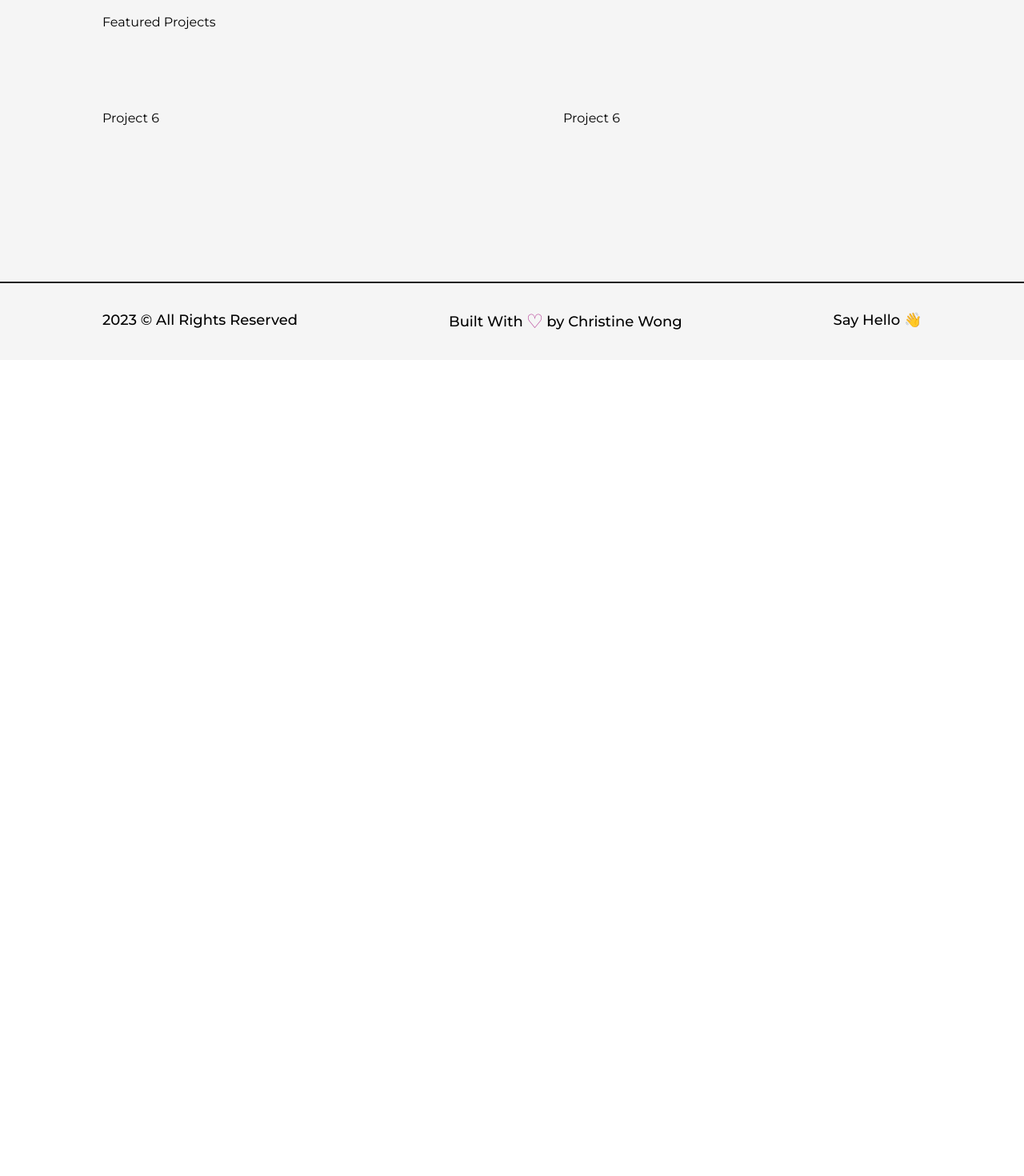
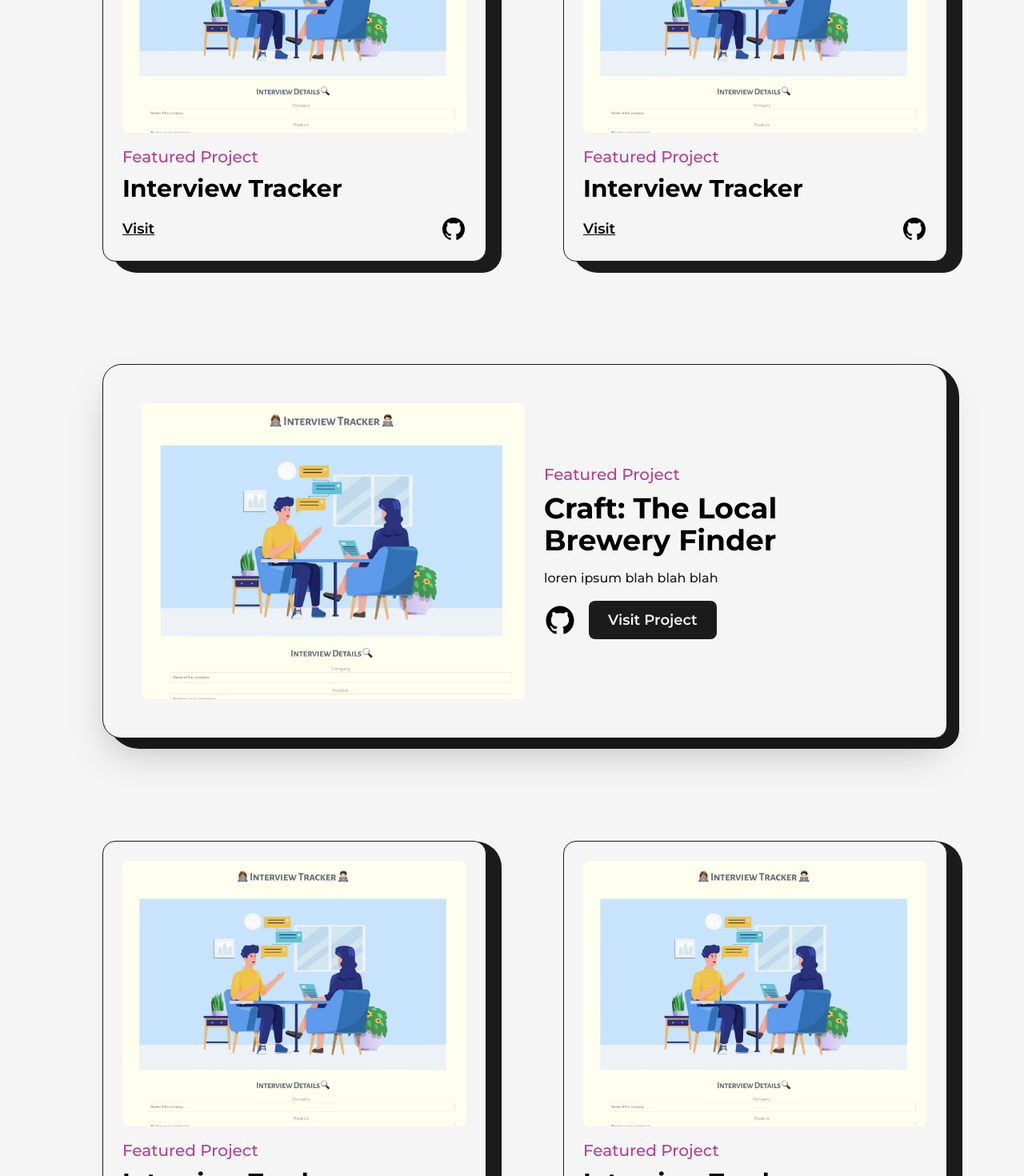
Before and after one commit to cwon07/portfolio_23, a Next.js app: page /projects in a window 1280 px wide. Shown: the part 1260-2730 px from the top of the page at 80% size. Before the commit the page ends 1710 px from the top, so only its background shows below. Built offline with nearby package versions, Linux system fonts and the light colour scheme.

Commit message:
projects page created

```diff
--- /dev/null
+++ b/src/components/hooks/useThemeSwitcher.js
@@ -0,0 +1,9 @@
+import React from 'react'
+
+const useThemeSwitcher = () => {
+    return(
+        <dev></dev>
+    )
+}
+
+export default useThemeSwitcher
--- a/src/pages/projects.js
+++ b/src/pages/projects.js
@@ -10,12 +10,15 @@
 
 const FeaturedProject = ({type, title, summary, img, link, github}) => {
     return(
-      <article className='w-full flex items-center justify-between
+      <article className='w-full flex items-center justify-between relative rounded-br-2xl
       rounded-3xl border border-solid border-dark bg-light shadow-2xl p-12
       '>
-
+      <div className='absolute top-0 -right-4 -z-10 w-[101%] h-[103%] rounded-[2.5rem] bg-dark
+      rounded-br-3xl
+      '/>
         <Link href={link} target="_blank"
-        className="w-1/2 cursor-pointer overflow-hidden rounded-lg">
+        className="w-1/2 cursor-pointer overflow-hidden rounded-lg"
+        >
             <Image src={img} alt={title} className='w-full h-auto' />
         </Link>
 
@@ -34,6 +37,48 @@
       </article>
     )
 }
+
+const Project = ({title, type, img, link, github}) => {
+    return(
+        <article className='w-full flex flex-col items-center justify-center rounded-2xl
+        border border-solid border-dark bg-light p-6 relative
+        '>
+    <div className='absolute top-0 -right-5 -z-10 w-[102%] h-[103%] rounded-[2rem] bg-dark
+      rounded-br-3xl
+      '/>
+            <Link
+                href={link}
+                target="_blank"
+                className="w-full cursor-pointer overflow-hidden rounded-lg"
+            >
+            <Image src={img} alt={title} className='w-full h-auto' />
+        </Link>
+
+        <div className='w-full flex flex-col items-start justify-between mt-4'>
+            <span className='text-primary font-medium text-xl'>{type}</span>
+            <Link
+                href={link}
+                target="_blank"
+                className='hover:underline underline-offset-2'
+            >
+            <h2 className='my-2 w-full text-left text-3xl font-bold'>{title}</h2>
+            </Link>
+            <div className='w-full mt-2 flex items-center justify-between'>
+                <Link
+                    href={link}
+                    target="_blank"
+                    className='text-lg font-semibold underline'
+                > Visit
+                </Link>
+                <Link href={github} target="_blank" className='w-8'>
+                    {""}
+                    <GithubIcon /> {""}
+                </Link>
+            </div>
+        </div>
+        </article>
+    )
+}
 const projects = () => {
     return(
         <>
@@ -41,12 +86,13 @@
             <title>Christine Wong | Projects</title>
             <meta name="description" content='any description' />
         </Head>
+
         <main className='w-full mb-16 flex flex-col items-center justify-center'>
             <Layout className='pt-16 '>
                 <AnimatedText text="Imagination Trumps Knowledge"
                 className='mb-16'/>
 
-                <div className='grid grid-cols-12 gap-24'>
+                <div className='grid grid-cols-12 gap-24 gap-y-32'>
                     <div className='col-span-12'>
                         <FeaturedProject
                         title="Craft: The Local Brewery Finder"
@@ -57,24 +103,58 @@
                         type="Featured Project"
                         />
                     </div>
+
+                    <div className='col-span-6'>
+                       <Project
+                       title="Interview Tracker"
+                       img={projectImage}
+                       type="Featured Project"
+                       link="/"
+                       github="/"
+                       summary=""/>
+                    </div>
+
+                    <div className='col-span-6'>
+                       <Project
+                       title="Interview Tracker"
+                       img={projectImage}
+                       type="Featured Project"
+                       link="/"
+                       github="/"
+                       summary=""/>
+                    </div>
+
                     <div className='col-span-12'>
-                        Featured Projects
+                        <FeaturedProject
+                        title="Craft: The Local Brewery Finder"
+                        img={projectImage}
+                        summary="loren ipsum blah blah blah"
+                        link="/"
+                        github="/"
+                        type="Featured Project"
+                        />
                     </div>
+
                     <div className='col-span-6'>
-                        Project 1
+                       <Project
+                       title="Interview Tracker"
+                       img={projectImage}
+                       type="Featured Project"
+                       link="/"
+                       github="/"
+                       summary=""/>
                     </div>
+
                     <div className='col-span-6'>
-                        Project 2
+                       <Project
+                       title="Interview Tracker"
+                       img={projectImage}
+                       type="Featured Project"
+                       link="/"
+                       github="/"
+                       summary=""/>
                     </div>
-                    <div className='col-span-12'>
-                        Featured Projects
-                    </div>
-                    <div className='col-span-6'>
-                        Project 6
-                    </div>
-                    <div className='col-span-6'>
-                        Project 6
-                    </div>
+
                 </div>
             </Layout>
         </main>
```
